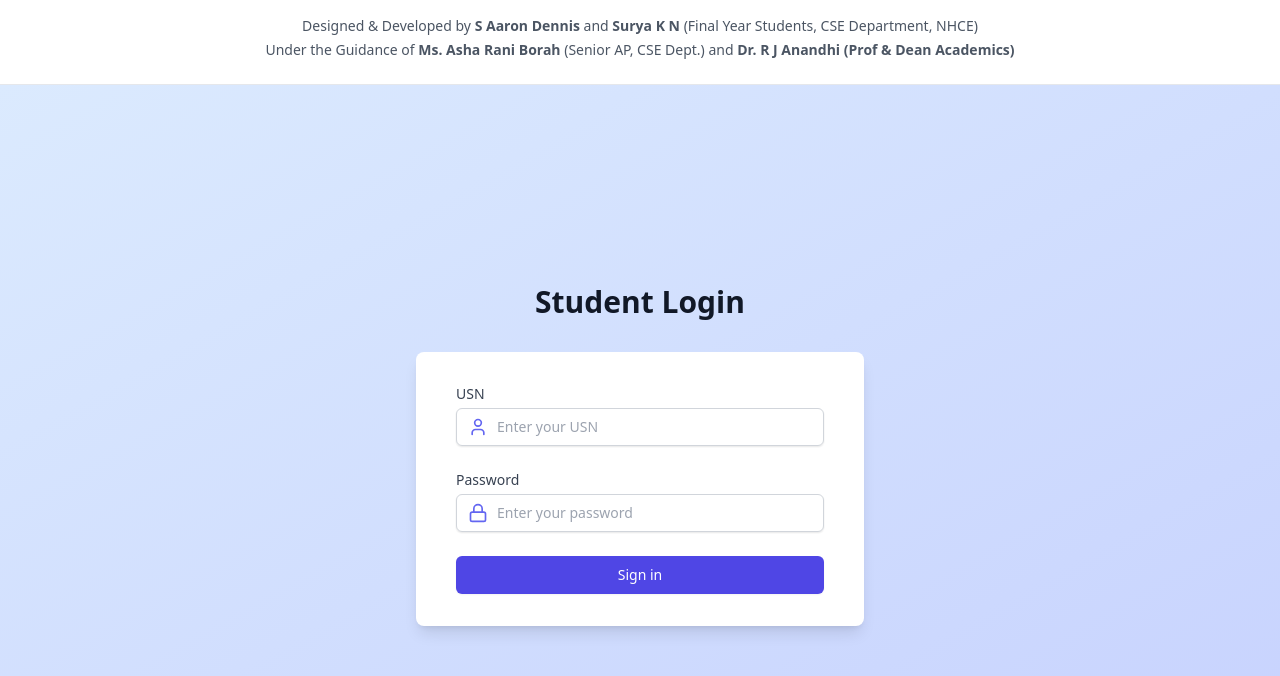
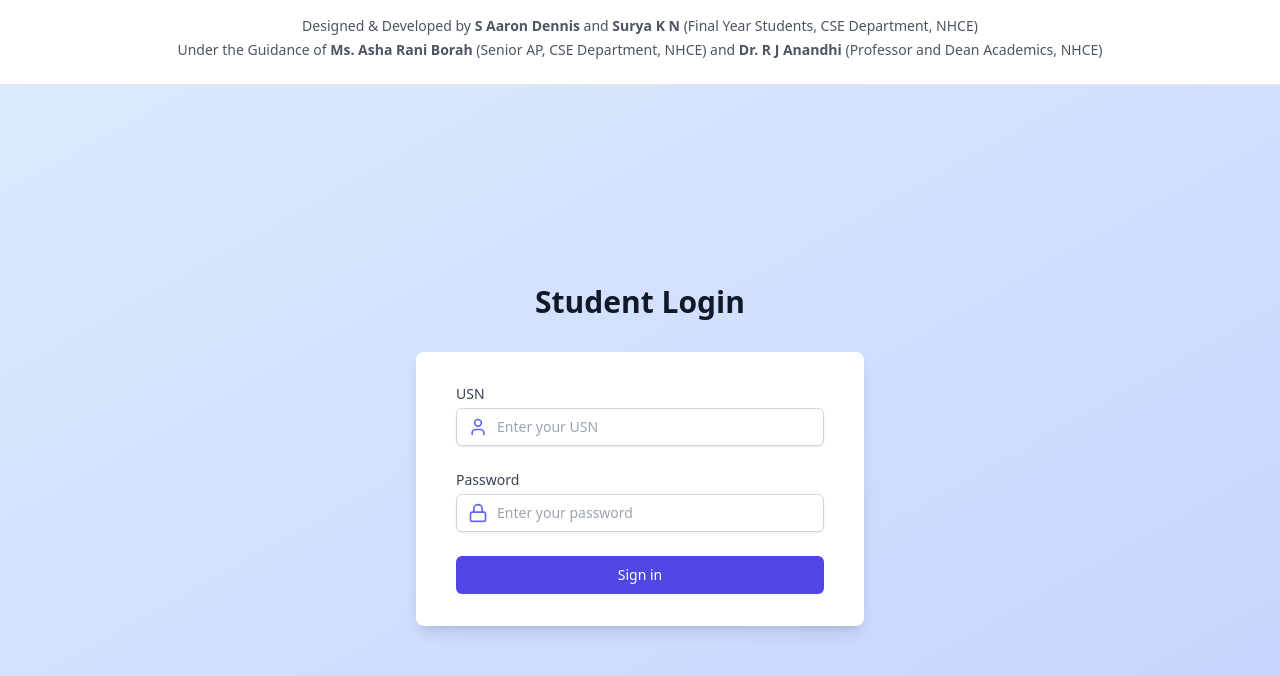
Before and after one commit to AaronDennis07/Electrum_prod, a React (Vite) app in the folder client/: page /login in a window 1280 px wide. Shown: the top 676 px of the page. Built offline with nearby package versions, Linux system fonts and the light colour scheme.

Commit message:
header final

```diff
--- a/client/src/Enrollment.jsx
+++ b/client/src/Enrollment.jsx
@@ -249,7 +249,7 @@ const EnrollmentPeriodCourses = () => {
             </p>
 
              <p className="text-sm mb-1">
-              Under the Guidance of <strong> Ms. Asha Rani Borah </strong> (Senior AP, CSE Dept.) and <strong>Dr. R J Anandhi (Prof & Dean Academics) </strong>
+              Under the Guidance of <strong> Ms. Asha Rani Borah </strong> (Senior AP, CSE Department, NHCE) and <strong>Dr. R J Anandhi </strong>(Professor and Dean Academics, NHCE)
             </p>
           </div>
         </div>
--- a/client/src/LoginStudent.jsx
+++ b/client/src/LoginStudent.jsx
@@ -43,7 +43,7 @@ const LoginStudent = () => {
             </p>
 
              <p className="text-sm mb-2">
-              Under the Guidance of <strong> Ms. Asha Rani Borah </strong> (Senior AP, CSE Dept.) and <strong>Dr. R J Anandhi (Prof & Dean Academics) </strong>
+              Under the Guidance of <strong> Ms. Asha Rani Borah </strong> (Senior AP, CSE Department, NHCE) and <strong>Dr. R J Anandhi </strong>(Professor and Dean Academics, NHCE)
             </p>
           </div>
         </div>
--- a/client/src/RegisterStudent.jsx
+++ b/client/src/RegisterStudent.jsx
@@ -32,7 +32,7 @@ const RegisterStudent = () => {
             </p>
 
              <p className="text-sm mb-2">
-              Under the Guidance of <strong> Ms. Asha Rani Borah </strong> (Senior AP, CSE Dept.) and <strong>Dr. R J Anandhi (Prof & Dean Academics) </strong>
+              Under the Guidance of <strong> Ms. Asha Rani Borah </strong> (Senior AP, CSE Department, NHCE) and <strong>Dr. R J Anandhi </strong>(Professor and Dean Academics, NHCE)
             </p>
           </div>
         </div>
--- a/client/src/SessionList.jsx
+++ b/client/src/SessionList.jsx
@@ -206,7 +206,7 @@ const SessionListPage = () => {
             </p>
 
              <p className="text-sm mb-1">
-              Under the Guidance of <strong> Ms. Asha Rani Borah </strong> (Senior AP, CSE Dept.) and <strong>Dr. R J Anandhi (Prof & Dean Academics) </strong>
+              Under the Guidance of <strong> Ms. Asha Rani Borah </strong> (Senior AP, CSE Department, NHCE) and <strong>Dr. R J Anandhi </strong>(Professor and Dean Academics, NHCE)
             </p>
           </div>
         </div>
```
